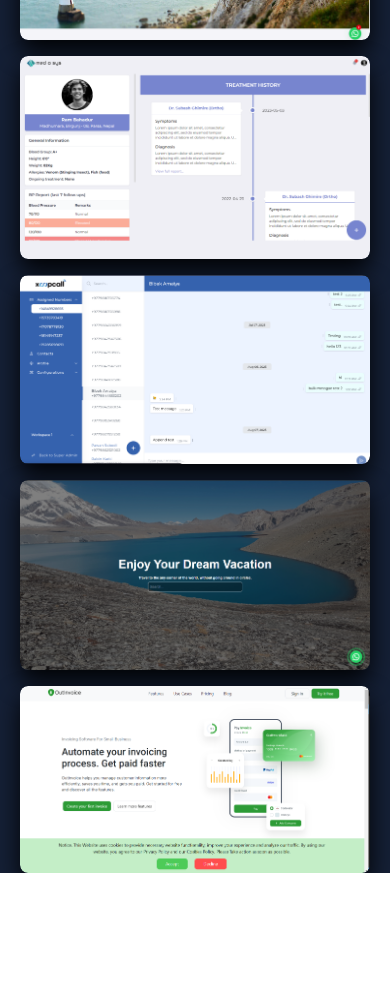
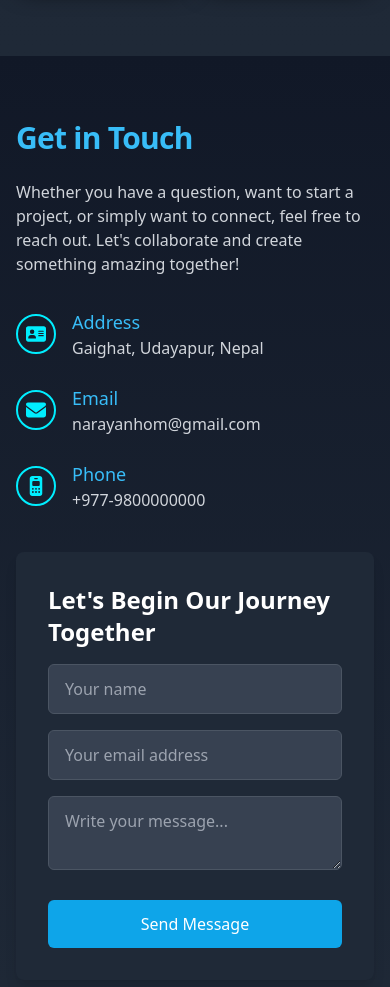
Before and after one commit to bibekamatya/Portfolio, a React (Vite) app: page / in a window 390 px wide. Shown: the part 6060-7047 px from the top of the page. Before the commit the page ends 6933 px from the top, so only its background shows below. Built offline with nearby package versions, Linux system fonts and the light colour scheme.

Commit message:
add contact form

```diff
--- a/src/App.tsx
+++ b/src/App.tsx
@@ -1,4 +1,5 @@
 import "./App.css";
+import ContactSection from "./components/contact";
 import Education from "./components/education";
 import Experiences from "./components/experiences";
 import Hero from "./components/hero";
@@ -11,13 +12,14 @@ function App() {
     <div>
       {" "}
       <Navbar />
-      <div className="lg:px-44 px-5 bg-darkBlue text-white space-y-40">
+      <div className="lg:px-44 px-5 bg-gradient-to-b from-gray-900 to-gray-800 text-white space-y-40 lg:pb-32 pb-20">
         <Hero />
         <Experiences />
         <Skills />
         <Education />
         <Projects />
       </div>
+      <ContactSection />
     </div>
   );
 }
--- /dev/null
+++ b/src/components/contact.tsx
@@ -0,0 +1,182 @@
+import React, { useState } from "react";
+import Icon from "./reusable/Icons";
+
+const ContactSection: React.FC = () => {
+  const [formData, setFormData] = useState({
+    name: "",
+    email: "",
+    message: "",
+  });
+
+  const [status, setStatus] = useState<
+    "idle" | "loading" | "success" | "error"
+  >("idle");
+
+  const contactDetails = [
+    {
+      icon: "address",
+      title: "Address",
+      content: "Gaighat, Udayapur, Nepal",
+    },
+    {
+      icon: "email",
+      title: "Email",
+      content: "narayanhom@gmail.com",
+    },
+    {
+      icon: "phone",
+      title: "Phone",
+      content: "+977-9800000000",
+    },
+  ];
+
+  const handleChange = (
+    e: React.ChangeEvent<HTMLInputElement | HTMLTextAreaElement>
+  ) => {
+    setFormData({
+      ...formData,
+      [e.target.name]: e.target.value,
+    });
+  };
+
+  const handleSubmit = async (e: React.FormEvent<HTMLFormElement>) => {
+    e.preventDefault();
+    setStatus("loading");
+
+    try {
+      const response = await fetch("https://formspree.io/f/mjkbajbl", {
+        method: "POST",
+        headers: {
+          "Content-Type": "application/json",
+        },
+        body: JSON.stringify(formData),
+      });
+
+      if (response.ok) {
+        setStatus("success");
+        setFormData({ name: "", email: "", message: "" }); // Reset the form
+      } else {
+        setStatus("error");
+      }
+    } catch (error) {
+      console.error("Error submitting the form:", error);
+      setStatus("error");
+    }
+  };
+
+  return (
+    <section
+      id="contact"
+      className="bg-gradient-to-b from-gray-900 to-gray-800 text-white py-16 lg:py-20"
+    >
+      <div className="mx-auto max-w-7xl px-4 sm:px-6 lg:px-8">
+        <div className="grid md:grid-cols-2 gap-10 items-center">
+          <div>
+            <h2 className="font-heading font-bold tracking-tight text-3xl sm:text-5xl mb-6 text-sky-400">
+              Get in Touch
+            </h2>
+            <p className="mt-3 mb-8 text text-gray-300">
+              Whether you have a question, want to start a project, or simply
+              want to connect, feel free to reach out. Let's collaborate and
+              create something amazing together!
+            </p>
+            <ul className="space-y-6">
+              {contactDetails.map(({ icon, title, content }) => (
+                <li key={title} className="flex items-center">
+                  <div className="h-10 w-10 flex items-center justify-center bg-transparent border-2 border-skyBlue rounded-full p-2 cursor-pointer transition-all duration-300">
+                    <Icon
+                      icon={icon}
+                      className="h-5 w-5 text-skyBlue group-hover:text-gray-300 transition-all duration-300 transform hover:scale-110"
+                    />
+                  </div>
+                  <div className="ml-4">
+                    <h3 className="text-lg font-medium text-sky-400">
+                      {title}
+                    </h3>
+                    <p className="text-gray-300">{content}</p>
+                  </div>
+                </li>
+              ))}
+            </ul>
+          </div>
+          <div className="bg-gray-800 p-8 rounded-lg shadow-lg">
+            <h2 className="mb-4 text-2xl font-bold text-white">
+              Let's Begin Our Journey Together
+            </h2>
+            <form id="contactForm" onSubmit={handleSubmit}>
+              <div className="space-y-4">
+                <div>
+                  <label htmlFor="name" className="sr-only">
+                    Name
+                  </label>
+                  <input
+                    type="text"
+                    id="name"
+                    autoComplete="given-name"
+                    placeholder="Your name"
+                    className="w-full rounded-md border border-gray-600 bg-gray-700 py-3 px-4 text-white placeholder-gray-400 focus:ring-2 focus:ring-sky-500"
+                    name="name"
+                    value={formData.name}
+                    onChange={handleChange}
+                    required
+                  />
+                </div>
+                <div>
+                  <label htmlFor="email" className="sr-only">
+                    Email
+                  </label>
+                  <input
+                    type="email"
+                    id="email"
+                    autoComplete="email"
+                    placeholder="Your email address"
+                    className="w-full rounded-md border border-gray-600 bg-gray-700 py-3 px-4 text-white placeholder-gray-400 focus:ring-2 focus:ring-sky-500"
+                    name="email"
+                    value={formData.email}
+                    onChange={handleChange}
+                    required
+                  />
+                </div>
+                <div>
+                  <label htmlFor="message" className="sr-only">
+                    Message
+                  </label>
+                  <textarea
+                    id="message"
+                    name="message"
+                    placeholder="Write your message..."
+                    className="w-full rounded-md border border-gray-600 bg-gray-700 py-3 px-4 text-white placeholder-gray-400 focus:ring-2 focus:ring-sky-500"
+                    value={formData.message}
+                    onChange={handleChange}
+                    required
+                  ></textarea>
+                </div>
+              </div>
+              <div className="text-center mt-6">
+                <button
+                  type="submit"
+                  className="w-full bg-sky-500 hover:bg-sky-600 text-white px-6 py-3 rounded-md transition ease-in-out duration-300"
+                  disabled={status === "loading"}
+                >
+                  {status === "loading" ? "Sending..." : "Send Message"}
+                </button>
+                {status === "success" && (
+                  <p className="mt-4 text-green-500">
+                    Your message was sent successfully!
+                  </p>
+                )}
+                {status === "error" && (
+                  <p className="mt-4 text-red-500">
+                    Something went wrong. Please try again.
+                  </p>
+                )}
+              </div>
+            </form>
+          </div>
+        </div>
+      </div>
+    </section>
+  );
+};
+
+export default ContactSection;
--- a/src/components/projects.tsx
+++ b/src/components/projects.tsx
@@ -133,7 +133,7 @@ const Projects = () => {
   return (
     <section>
       <Header header="Projects" />
-      <div className="grid grid-cols-1 md:grid-cols-3 gap-4">
+      <div className="grid grid-cols-2 md:grid-cols-3 gap-4">
         {projects.map((project, index) => (
           <div
             key={index}
--- a/src/components/reusable/Icons.tsx
+++ b/src/components/reusable/Icons.tsx
@@ -11,11 +11,15 @@ import { faGithub } from "@fortawesome/free-brands-svg-icons/faGithub";
 import { faHtml5 } from "@fortawesome/free-brands-svg-icons/faHtml5";
 import { faReact } from "@fortawesome/free-brands-svg-icons/faReact";
 import {
+  faAddressCard,
   faCalendarAlt,
   faClock,
   faCogs,
+  faEnvelope,
   faGraduationCap,
   faLightbulb,
+  faLocationDot,
+  faMobileRetro,
   faNetworkWired,
   faPalette,
   faPeopleArrows,
@@ -58,6 +62,9 @@ const iconMap = {
   graduationCap: faGraduationCap,
   school: faSchool,
   university: faUniversity,
+  address: faAddressCard,
+  phone: faMobileRetro,
+  email: faEnvelope,
   mui: "mui",
   tailwind: "tailwind",
   antd: "antd",
--- a/src/components/reusable/Tab/tabContentInfoCard.tsx
+++ b/src/components/reusable/Tab/tabContentInfoCard.tsx
@@ -26,4 +26,4 @@ const TabContentInfoCard = ({
   );
 };
 
-export default TabContentInfoCard
+export default TabContentInfoCard;
```
